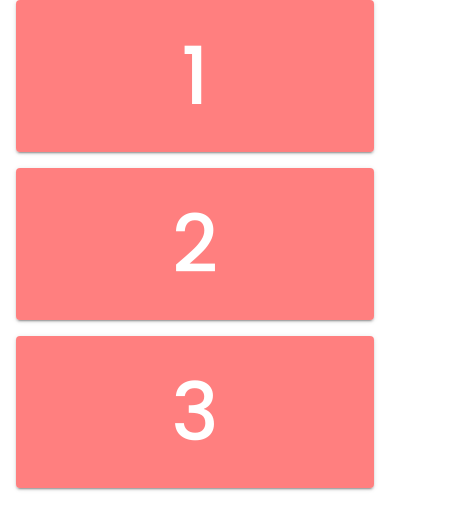
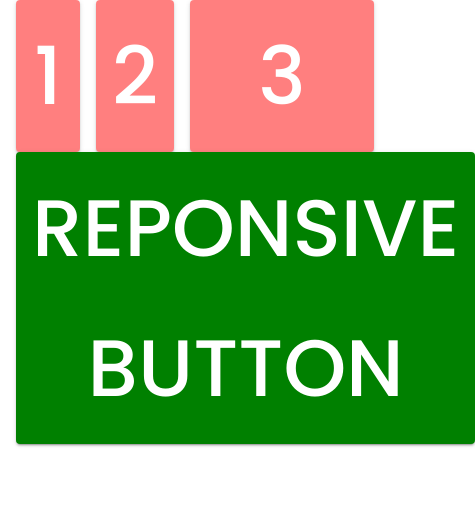
Before and after one commit to bug2007/Learning-Material-UI, a React (Vite) app: page / in a window 390 px wide. Shown: the top 530 px of the page, 475 px wide, since content can reach past the window. Built offline with nearby package versions, Linux system fonts and the light colour scheme.

Commit message:
responsive design with breakpoints and custom breakpoints

```diff
--- a/src/App.tsx
+++ b/src/App.tsx
@@ -31,6 +31,17 @@ const CustomSlider = styled(Slider, {shouldForwardProp: (prop) => prop !== 'erro
 
 // Global theme overrides. will apply to everything but u gotta wrap everything with ThemeProvider for that
 const theme = createTheme({
+
+  // modifying default breakpoint pixels and adding new values such as 'mobile', 'tablet' etc. Gotta do module augmentation for that
+  breakpoints: {
+    values: {
+      // xl: 700,
+      mobile: 0,
+      tablet: 640,
+      laptop: 1024,
+      desktop: 1200
+    }
+  },
   colorSchemes: {  // tells mui that this app supports both light and dark mode. but dark by default
     // dark: true
     dark: {
@@ -160,7 +171,7 @@ function App() {
 
     <ThemeProvider theme={theme}>
       <CssBaseline />
-      <Container maxWidth='md'>
+      <Container maxWidth='laptop'>
         {/* container means it's the parent grid */}
         <Grid container spacing={2}>
           <Grid size={{xs: 12, md: 6, xl: 4}}>
@@ -174,6 +185,7 @@ function App() {
             <Button fullWidth>3</Button>
           </Grid>
         </Grid>
+        <Button sx={{ backgroundColor: 'green', [theme.breakpoints.between('xs', 'lg')] : {backgroundColor: 'red'}}}>Reponsive Button</Button>
       </Container>
     </ThemeProvider>
   )
```
Also changed, not shown: src/types/mui.d.ts (+11 -0 lines).
